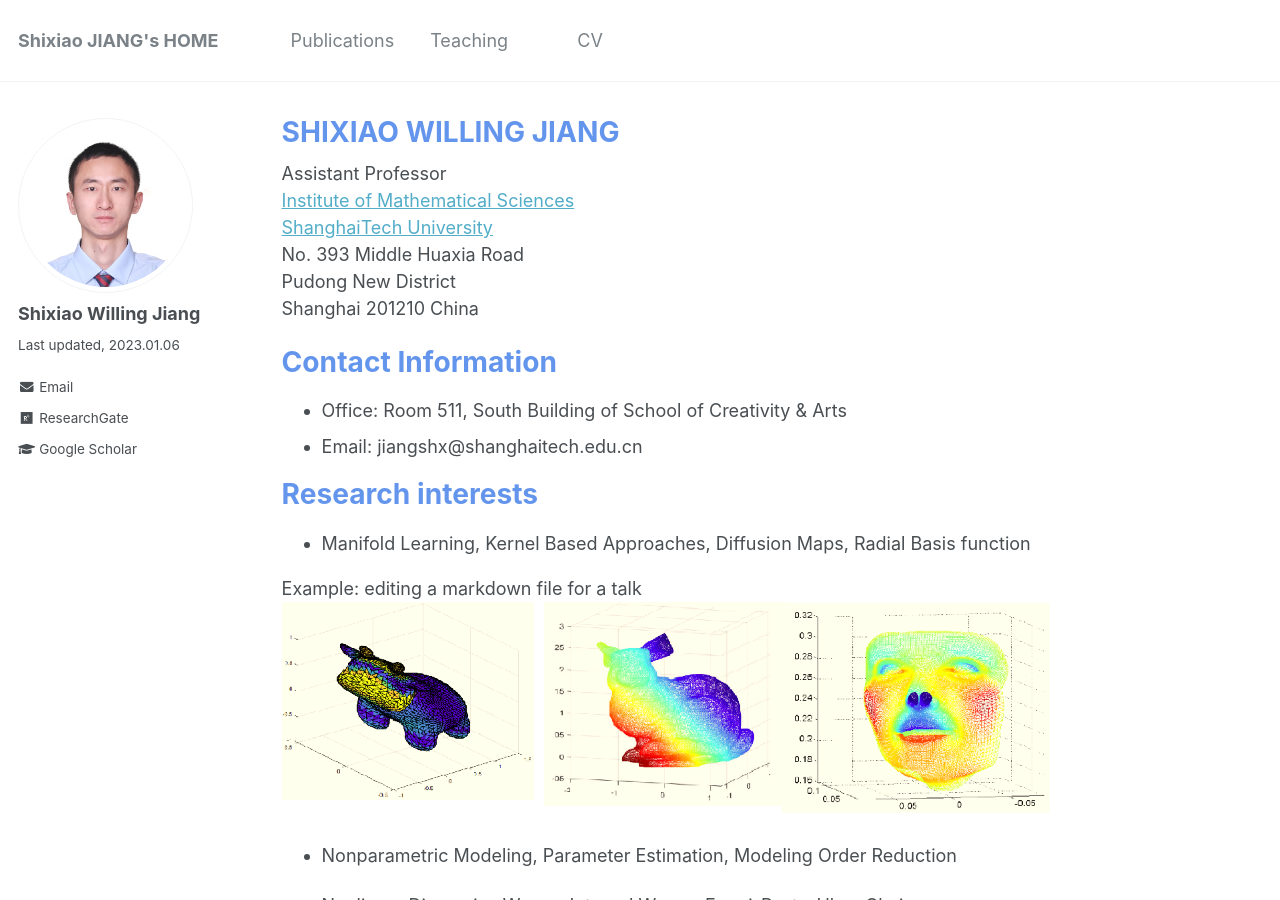
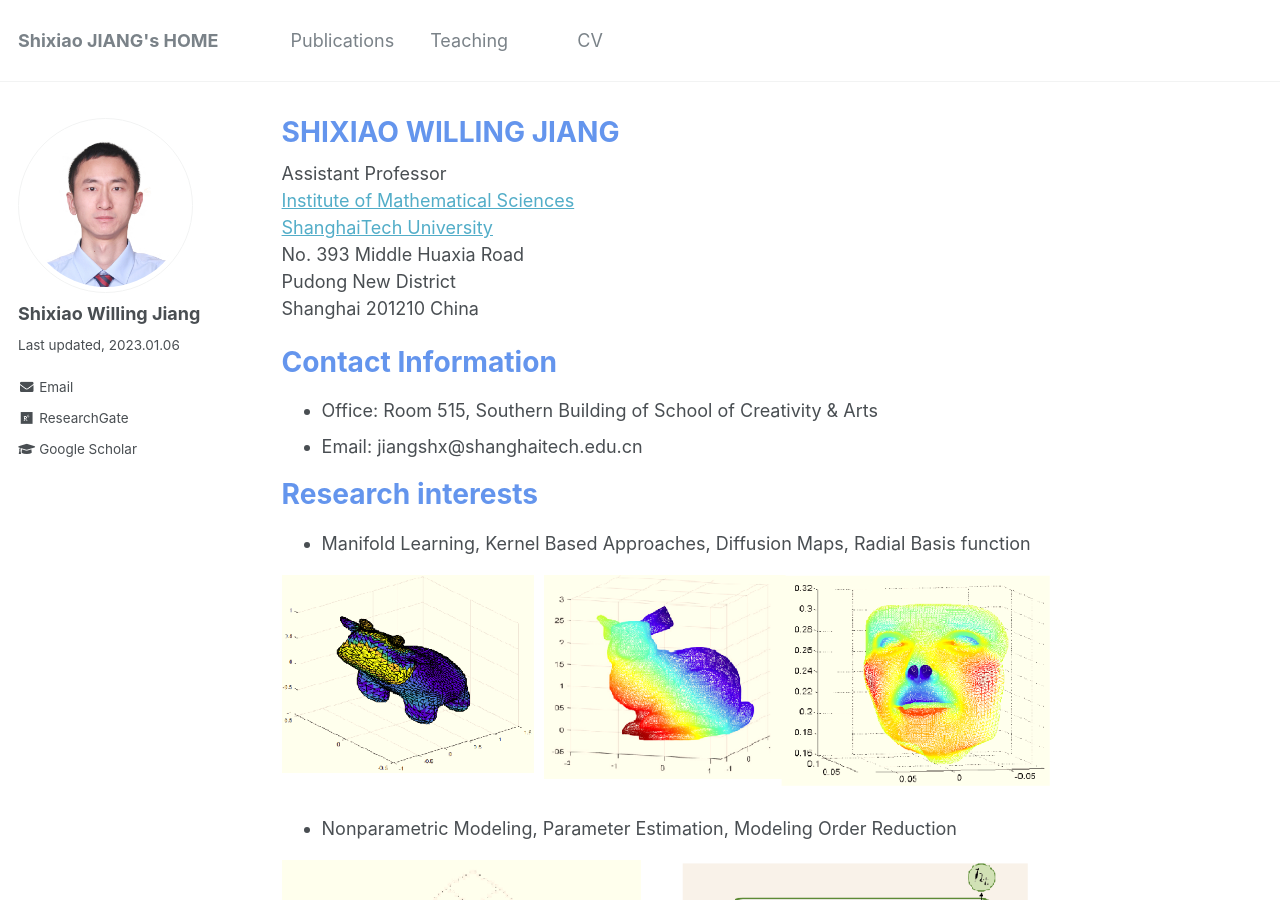
Before and after one commit to willingjiang/willingjiang.github.io, a Jekyll site: the page built from _pages/about.md, in a window 1280 px wide and 900 px high. Built offline with Jekyll 4.4.1, drawn with Linux system fonts in a browser that asks for light colours.

Commit message:
Update about.md

```diff
--- a/_pages/about.md
+++ b/_pages/about.md
@@ -17,19 +17,22 @@ Shanghai 201210 China
 
 # <font color=CornflowerBlue>Contact Information</font>
 
-- Office: Room 511, South Building of School of Creativity & Arts
+- Office: Room 515, Southern Building of School of Creativity & Arts
 - Email: jiangshx@shanghaitech.edu.cn
 
 # <font color=CornflowerBlue>Research interests</font>
 
 - Manifold Learning, Kernel Based Approaches, Diffusion Maps, Radial Basis function <br>
 
-Example: editing a markdown file for a talk
 ![Editing a markdown file for a talk](/figures/1_0_pde.png)
 
 - Nonparametric Modeling, Parameter Estimation, Modeling Order Reduction <br>
 
+![Editing a markdown file for a talk](/figures/2_0_dynamics.png)
+
 - Nonlinear Dispersive Waves, Internal Waves, Fermi-Pasta-Ulam Chains <br>
+
+![Editing a markdown file for a talk](/figures/3_0_nonlinear_waves.png)
 
 # <font color=CornflowerBlue>Short Bio</font>
 
```
